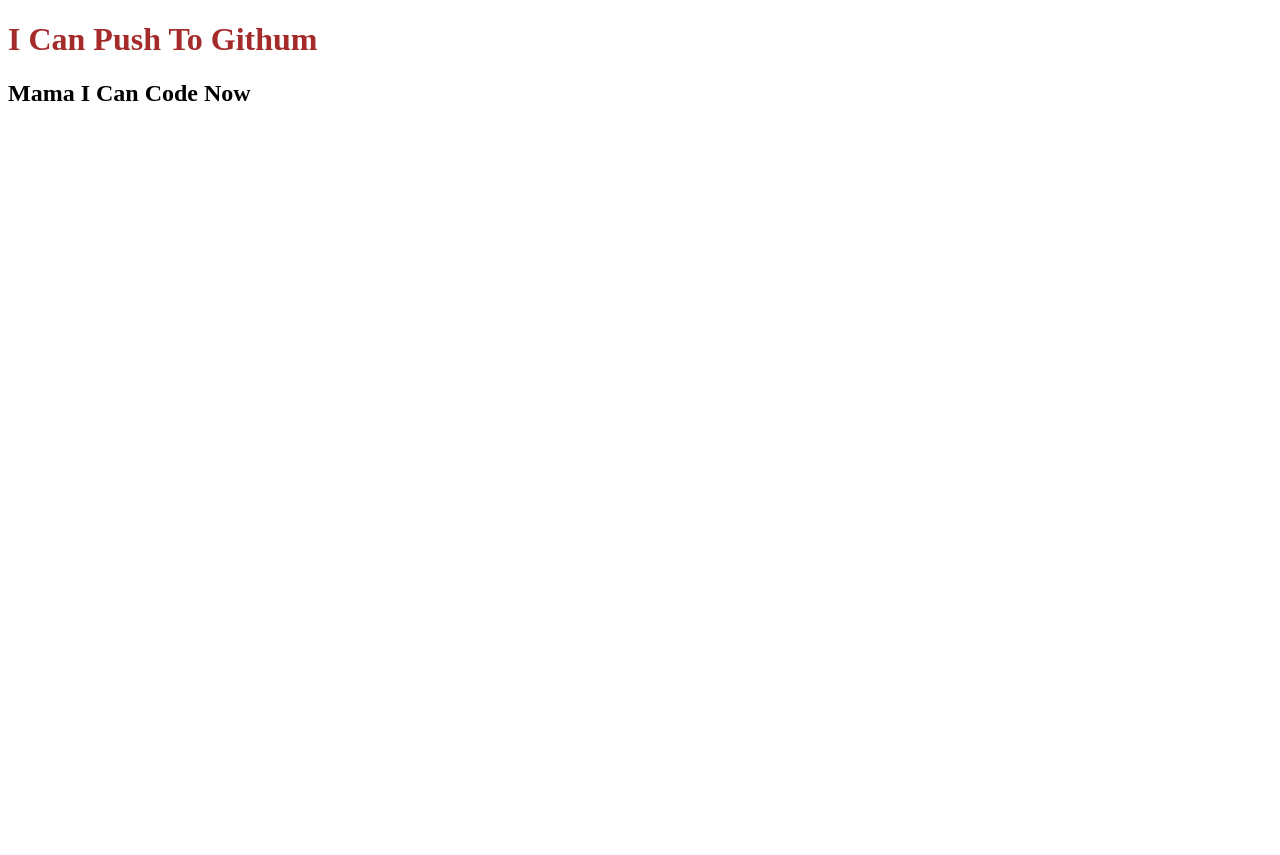
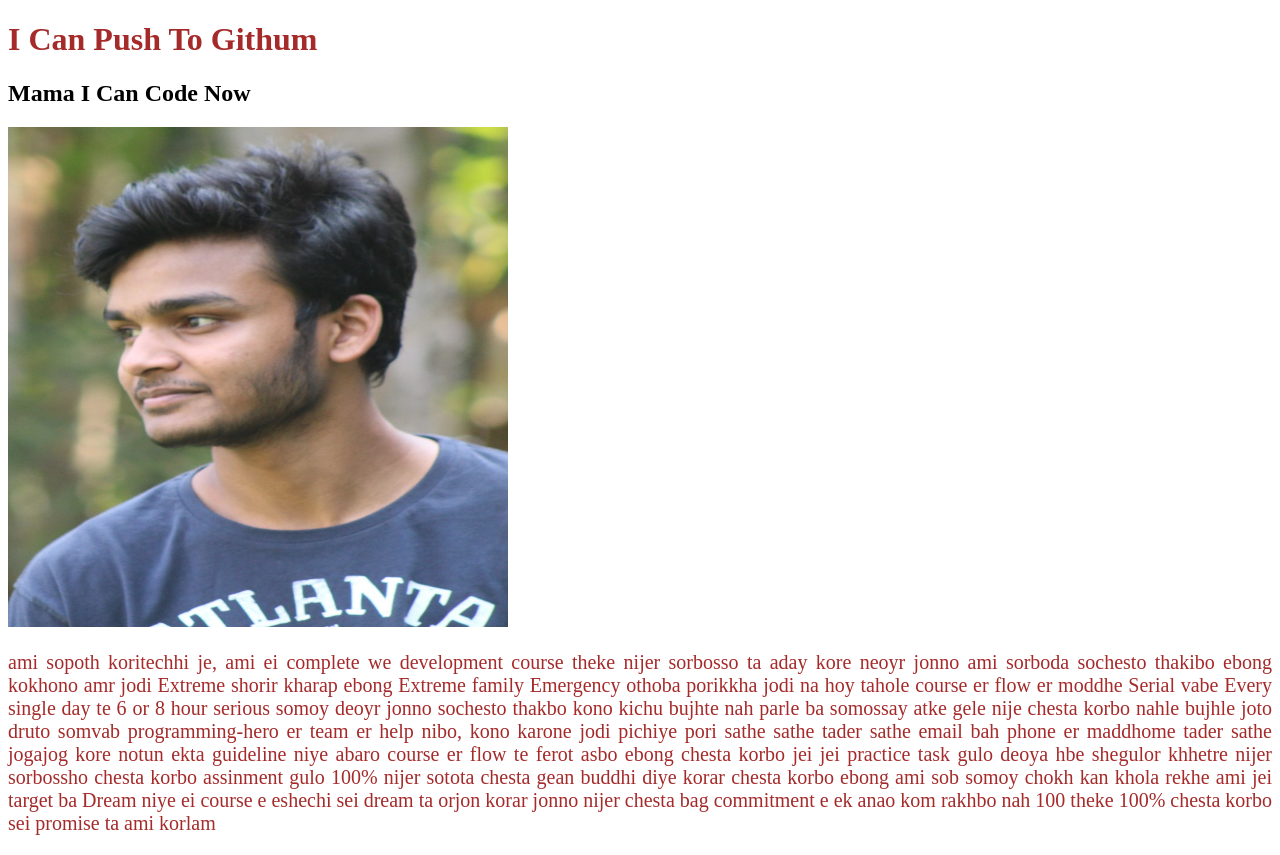
Before and after one commit to BappySheikh1/my-file-repo, a plain HTML site: page index.html in a window 1280 px wide. Before the commit the page ends 800 px from the top, so only its background shows below. Drawn offline with Linux system fonts and the light colour scheme.

Commit message:
Added new

```diff
--- a/index.css
+++ b/index.css
@@ -5,3 +5,10 @@
 h2{
   text-transform: capitalize;
 }
+p{
+  text-align: justify;
+  font-weight: 200;
+  color: brown;
+  font-size: medium;
+  font-size: 20px;
+  }
--- a/index.html
+++ b/index.html
@@ -10,6 +10,10 @@
 <body>
         <h1>I can push to githum</h1>
         <h2>Mama i can code now</h2>
+        <img src="20190319140230_IMG_3996.jpg" alt="persol picture" width="500px" height="500px"
+        >
+        <p>ami sopoth koritechhi je, ami ei complete we development course theke nijer sorbosso ta aday kore neoyr jonno ami sorboda sochesto thakibo ebong kokhono amr jodi Extreme shorir kharap ebong Extreme family Emergency othoba porikkha jodi na hoy tahole course er flow er moddhe Serial vabe Every single day te 6 or 8 hour serious somoy deoyr jonno sochesto thakbo kono kichu bujhte nah parle ba somossay atke gele nije chesta korbo nahle bujhle joto druto somvab programming-hero er team er help nibo, kono karone jodi pichiye pori sathe sathe tader sathe email bah phone er maddhome tader sathe jogajog kore notun ekta guideline niye abaro course er flow te ferot asbo ebong chesta korbo jei jei practice task gulo deoya hbe shegulor khhetre nijer sorbossho chesta korbo  assinment gulo 100% nijer sotota chesta  gean buddhi diye korar chesta korbo ebong ami sob somoy chokh kan khola rekhe ami jei target ba Dream niye ei course e eshechi sei dream ta orjon korar jonno nijer chesta bag commitment e ek anao kom rakhbo nah 100 theke 100% chesta korbo sei promise ta ami korlam</p>
+
 
 </body>
 </html>
```
Also changed, not shown: 20190319140230_IMG_3996.jpg (added).
